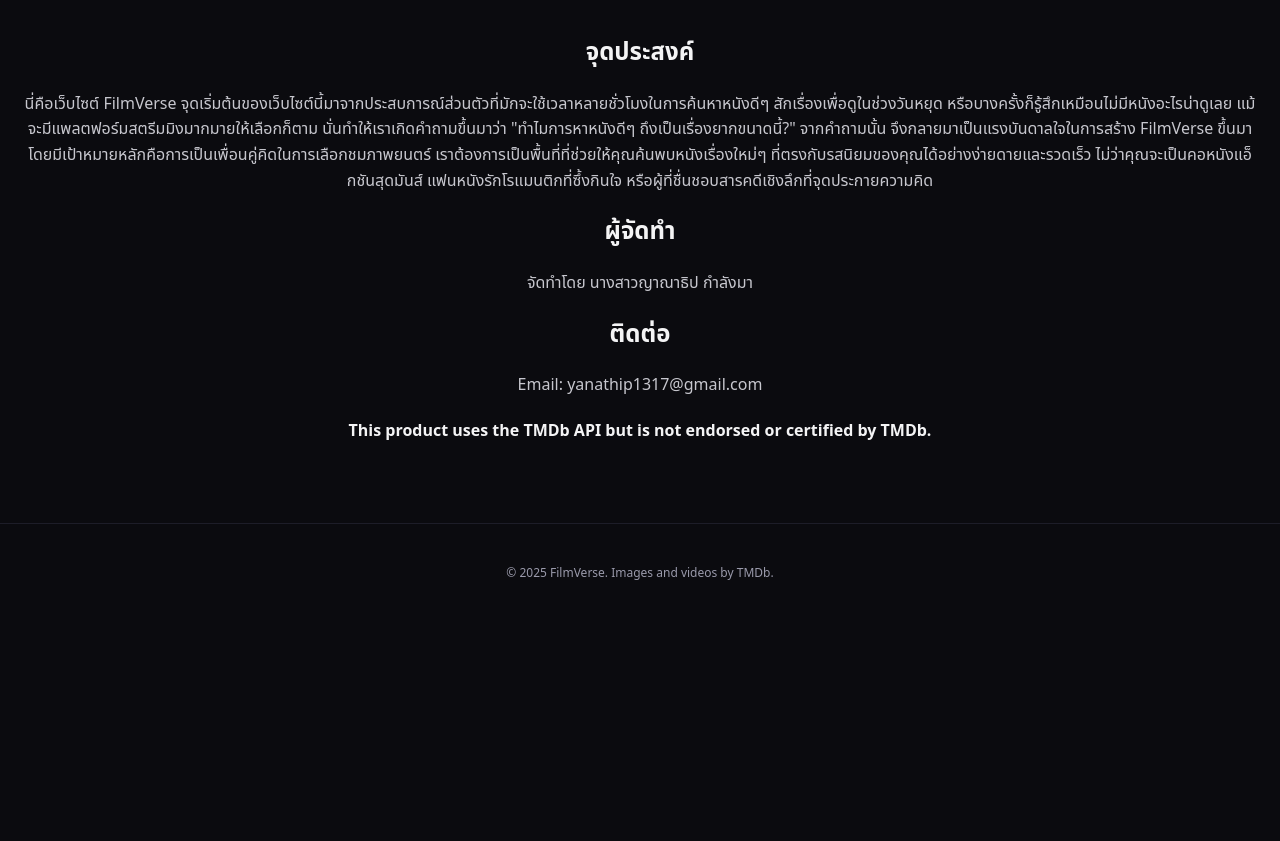
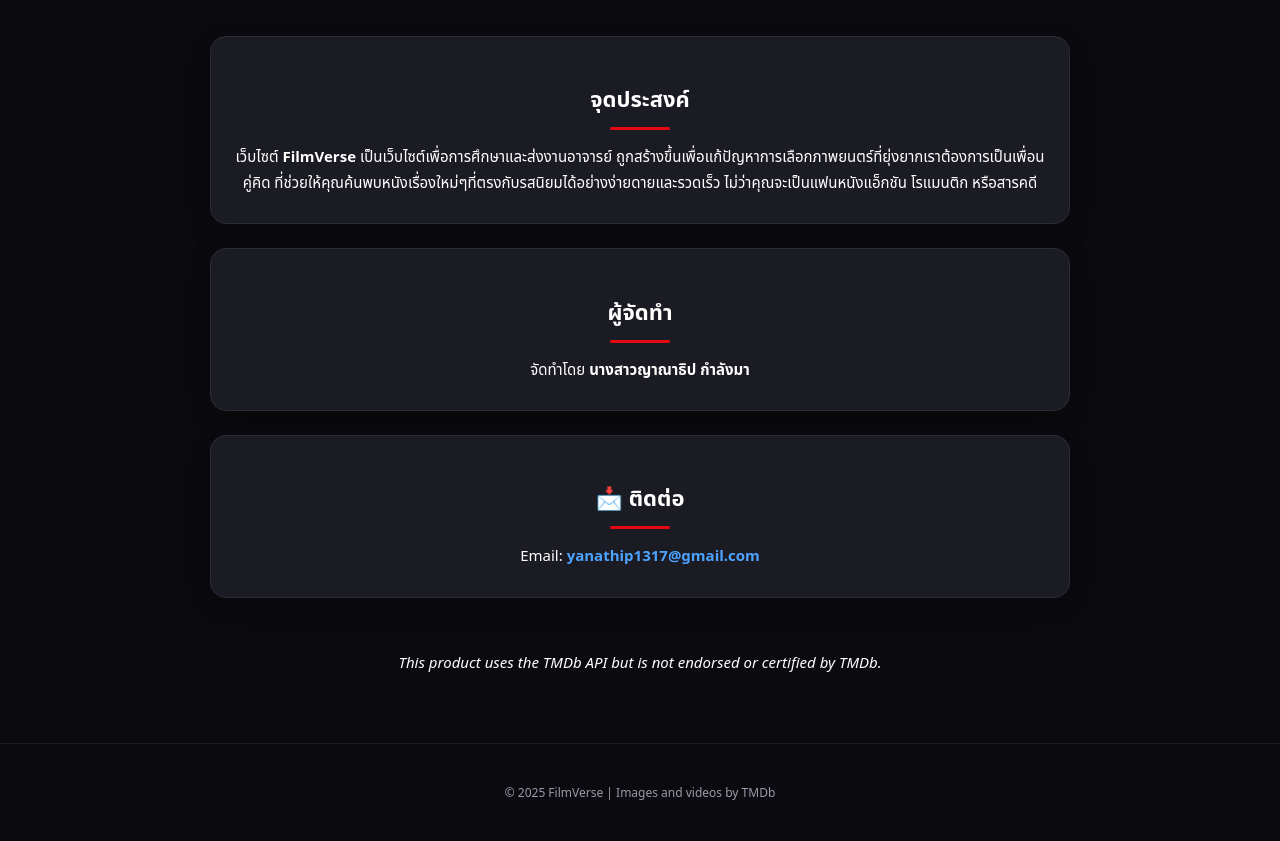
Before and after one commit to theyanaxj/FilmVerse, a plain HTML site: page about.html in a window 1280 px wide. Shown: the part 55-896 px from the top of the page. Before the commit the page ends 800 px from the top, so only its background shows below. Drawn offline with Linux system fonts and the light colour scheme.

Commit message:
Add files via upload

```diff
--- a/about.html
+++ b/about.html
@@ -8,43 +8,47 @@
   <link rel="icon" type="image/png" href="images/logo.png">
 </head>
 <body>
+
   <header class="nav">
     <div class="nav-left">
       <a class="logo" href="index.html">FilmVerse</a>
       <nav class="nav-links">
         <a href="index.html">หน้าแรก</a>
-        <a href="about.html">About</a>
+        <a class="active" href="about.html">เกี่ยวกับ</a>
       </nav>
     </div>
   </header>
 
+
   <main class="container about">
-    <section>
-      <h2 id="about-purpose" style="text-align: center;">จุดประสงค์</h2>
-      <p style="text-align: center;">นี่คือเว็บไซต์ FilmVerse จุดเริ่มต้นของเว็บไซต์นี้มาจากประสบการณ์ส่วนตัวที่มักจะใช้เวลาหลายชั่วโมงในการค้นหาหนังดีๆ สักเรื่องเพื่อดูในช่วงวันหยุด หรือบางครั้งก็รู้สึกเหมือนไม่มีหนังอะไรน่าดูเลย แม้จะมีแพลตฟอร์มสตรีมมิงมากมายให้เลือกก็ตาม นั่นทำให้เราเกิดคำถามขึ้นมาว่า "ทำไมการหาหนังดีๆ ถึงเป็นเรื่องยากขนาดนี้?"
-
-จากคำถามนั้น จึงกลายมาเป็นแรงบันดาลใจในการสร้าง FilmVerse ขึ้นมา โดยมีเป้าหมายหลักคือการเป็นเพื่อนคู่คิดในการเลือกชมภาพยนตร์ เราต้องการเป็นพื้นที่ที่ช่วยให้คุณค้นพบหนังเรื่องใหม่ๆ ที่ตรงกับรสนิยมของคุณได้อย่างง่ายดายและรวดเร็ว ไม่ว่าคุณจะเป็นคอหนังแอ็กชันสุดมันส์ แฟนหนังรักโรแมนติกที่ซึ้งกินใจ หรือผู้ที่ชื่นชอบสารคดีเชิงลึกที่จุดประกายความคิด</p>
+    <section class="about-section">
+      <h2>จุดประสงค์</h2>
+      <p>
+        เว็บไซต์ <b>FilmVerse</b> เป็นเว็บไซต์เพื่อการศึกษาและส่งงานอาจารย์
+		ถูกสร้างขึ้นเพื่อแก้ปัญหาการเลือกภาพยนตร์ที่ยุ่งยากเราต้องการเป็นเพื่อนคู่คิด
+		ที่ช่วยให้คุณค้นพบหนังเรื่องใหม่ๆที่ตรงกับรสนิยมได้อย่างง่ายดายและรวดเร็ว
+        ไม่ว่าคุณจะเป็นแฟนหนังแอ็กชัน โรแมนติก หรือสารคดี
+      </p>
     </section>
 
-    <section>
-      <h2 id="about-creators" style="text-align: center;">ผู้จัดทำ</h2>
-      <p style="text-align: center;">จัดทำโดย นางสาวญาณาธิป กำลังมา</p>
+    <section class="about-section">
+      <h2>ผู้จัดทำ</h2>
+      <p>จัดทำโดย <b>นางสาวญาณาธิป กำลังมา</b></p>
     </section>
 
-    <section>
-      <h2 id="about-contact" style="text-align: center;">ติดต่อ</h2>
-      <p style="text-align: center;">Email: yanathip1317@gmail.com</p>
+    <section class="about-section">
+      <h2>📩 ติดต่อ</h2>
+      <p>Email: <a href="mailto:yanathip1317@gmail.com">yanathip1317@gmail.com</a></p>
     </section>
 
-	<section>
-		<h4 style="text-align: center;">This product uses the TMDb API but is not endorsed or certified by TMDb.</h4>
-	</section>
+    <section class="about-section disclaimer">
+      <p>This product uses the TMDb API but is not endorsed or certified by TMDb.</p>
+    </section>
+  </main>
 
 
-  </main>
-
   <footer class="footer">
-    <p>© 2025 FilmVerse. Images and videos by TMDb.</p>
+    <p>© 2025 FilmVerse | Images and videos by TMDb</p>
   </footer>
 </body>
 </html>
--- a/styles.css
+++ b/styles.css
@@ -120,3 +120,69 @@ body{
 .nav-links .nav-link:hover {
   opacity:1;
 }
+
+.container.about {
+  max-width: 900px;
+  margin: 40px auto;
+  padding: 0 20px;
+}
+
+.about-section {
+  background: var(--card);
+  border: 1px solid #2b2b36;
+  border-radius: 16px;
+  padding: 28px 24px;
+  margin-bottom: 24px;
+  text-align: center;
+  box-shadow: 0 8px 24px rgba(0,0,0,.25);
+  transition: transform .2s ease, box-shadow .2s ease;
+}
+
+.about-section:hover {
+  transform: translateY(-2px);
+  box-shadow: 0 12px 40px rgba(0,0,0,.35);
+}
+
+.about-section h2 {
+  font-size: 22px;
+  margin-bottom: 14px;
+  color: #FFFFFF;
+  position: relative;
+}
+
+.about-section h2::after {
+  content: "";
+  display: block;
+  width: 60px;
+  height: 3px;
+  background: var(--accent);
+  margin: 10px auto 0;
+  border-radius: 999px;
+}
+
+.about-section p {
+  color: #FFFFFF;
+  font-size: 15px;
+  line-height: 1.7;
+  margin: 0;
+}
+
+.about-section a {
+  color: #4da3ff;
+  text-decoration: none;
+  font-weight: 600;
+}
+
+.about-section a:hover {
+  text-decoration: underline;
+}
+
+
+.about-section.disclaimer {
+  font-size: 13px;
+  font-style: italic;
+  color: #9a9aab;
+  background: transparent;
+  border: none;
+  box-shadow: none;
+}
```
Also changed, not shown: index.html (+1 -1 lines).
